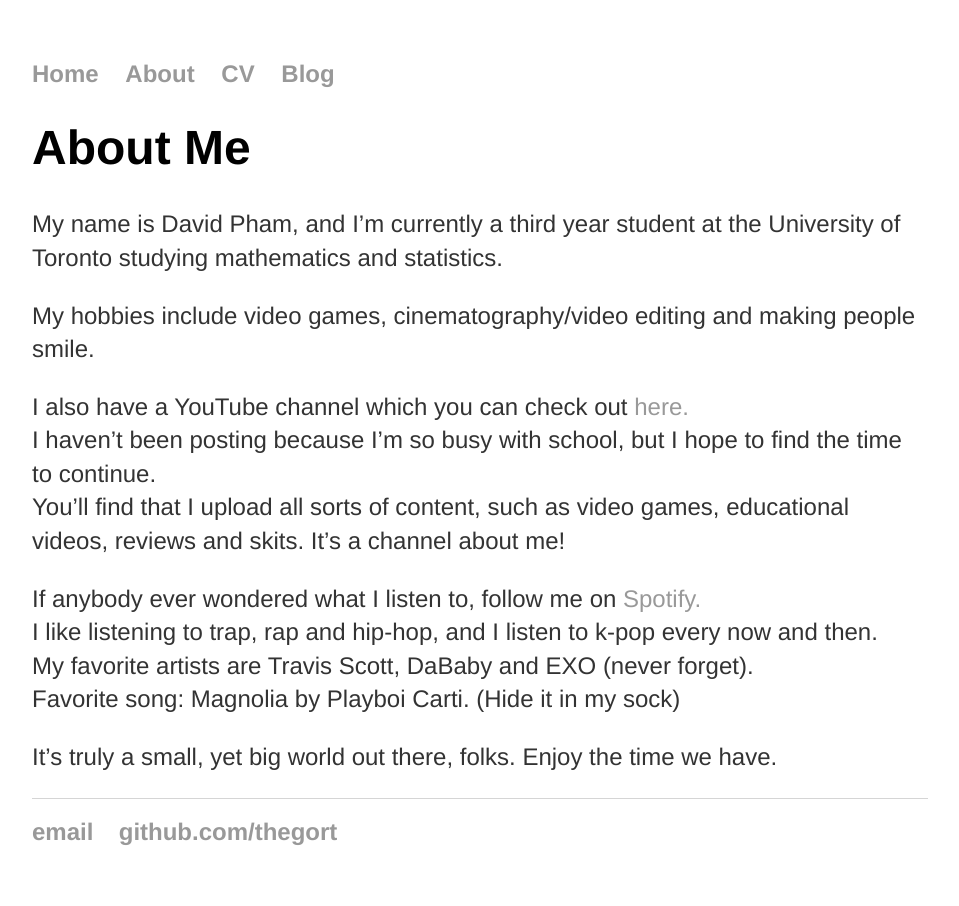
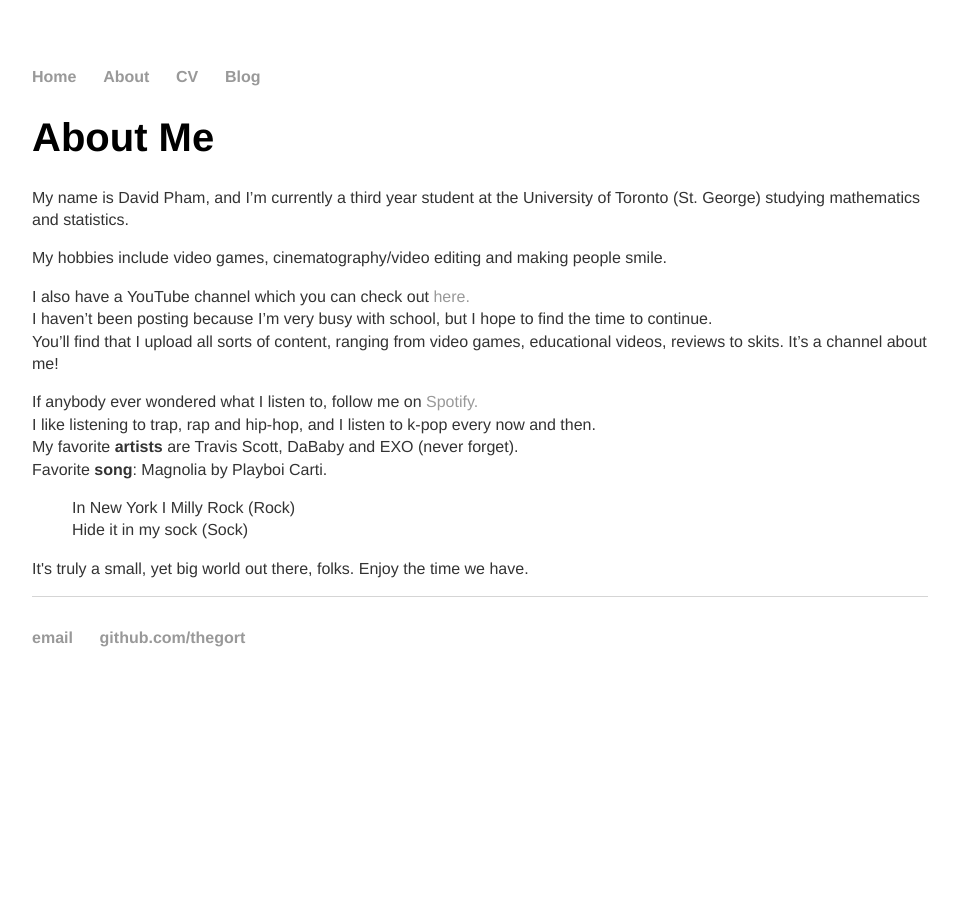
Before and after one commit to TheGort/thegort.github.io, a Jekyll site: the page built from about.md, in a window 1280 px wide. Shown: the whole page, without its empty margins (160-1119 px from the left). Built offline with Jekyll 4.4.1, drawn with Linux system fonts in a browser that asks for light colours.

Commit message:
Formatting changes

```diff
--- a/about.md
+++ b/about.md
@@ -4,17 +4,19 @@ title: About Me
 ---
 # About Me
 
-My name is David Pham, and I'm currently a third year student at the University of Toronto studying mathematics and statistics.
+My name is David Pham, and I'm currently a third year student at the University of Toronto (St. George) studying mathematics and statistics.
 
 My hobbies include video games, cinematography/video editing and making people smile.
 
 I also have a YouTube channel which you can check out [here.](https://www.youtube.com/channel/UCaaYCWSM01Ke6LqG100zg0A)
-I haven't been posting because I'm so busy with school, but I hope to find the time to continue.
-You'll find that I upload all sorts of content, such as video games, educational videos, reviews and skits. It's a channel about me!
+I haven't been posting because I'm very busy with school, but I hope to find the time to continue.
+You'll find that I upload all sorts of content, ranging from video games, educational videos, reviews to skits. It's a channel about me!
 
 If anybody ever wondered what I listen to, follow me on [Spotify.](https://open.spotify.com/user/6r2g75pi5l7e863bglv83pzj9?si=CZbhiKIdRq2NqdZcS2SdHQ)
 I like listening to trap, rap and hip-hop, and I listen to k-pop every now and then.
-My favorite artists are Travis Scott, DaBaby and EXO (never forget).
-Favorite song: Magnolia by Playboi Carti. (Hide it in my sock)
+My favorite **artists** are Travis Scott, DaBaby and EXO (never forget).
+Favorite **song**: Magnolia by Playboi Carti.
+> In New York I Milly Rock (Rock)
+> Hide it in my sock (Sock)
 
-It's truly a small, yet big world out there, folks. Enjoy the time we have.
+`It's truly a small, yet big world out there, folks. Enjoy the time we have.`
--- a/css/main.css
+++ b/css/main.css
@@ -18,27 +18,27 @@ nav ul li, footer ul li {
 }
 a {
     text-decoration: none;
-    font-size: 1.5rem;
+    font-size: 1rem;
     color: #999;
 }
 a:hover {
     text-decoration: underline;
 }
 h1 {
-    font-size: 3em;
+    font-size: 2.5rem;
     font-family:'Helvetica', 'Arial', 'Sans-Serif';
 }
 h2 {
-    font-size: 1.7em;
+    font-size: 1.7rem;
     font-family:'Helvetica', 'Arial', 'Sans-Serif';
 }
 h3 {
-    font-size: 1.5em;
+    font-size: 1.5rem;
     font-family:'Helvetica', 'Arial', 'Sans-Serif';
 }
 p {
-    font-size: 1.5em;
-    line-height: 1.4em;
+    font-size: 1rem;
+    line-height: 1.4rem;
     color: #333;
     font-family:'Helvetica', 'Arial', 'Sans-Serif';
 }
@@ -48,7 +48,7 @@ footer {
 }
 
 ul {
-    font-size: 1.5em;
+    font-size: 1.5rem;
     font-family:'Helvetica', 'Arial', 'Sans-Serif';
 }
 
```
